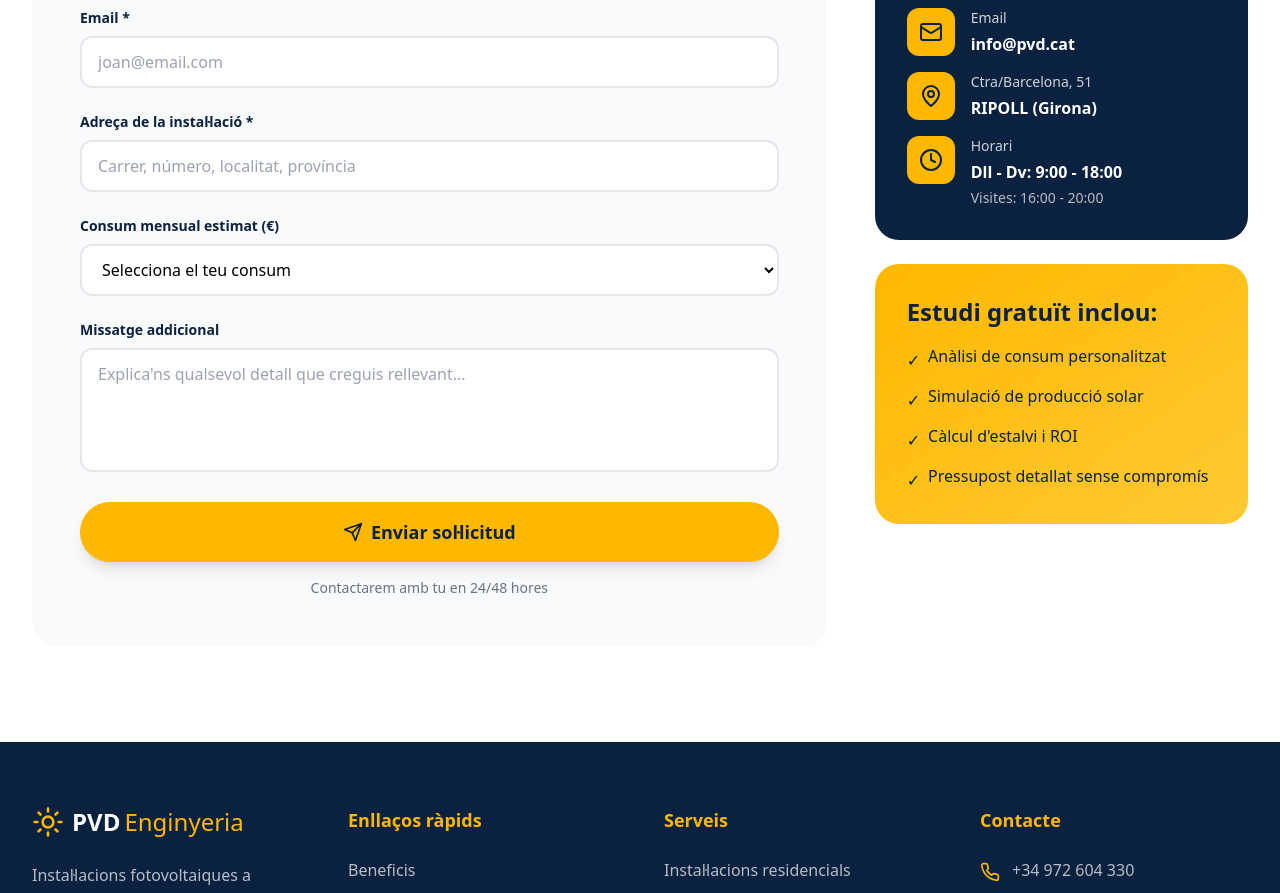
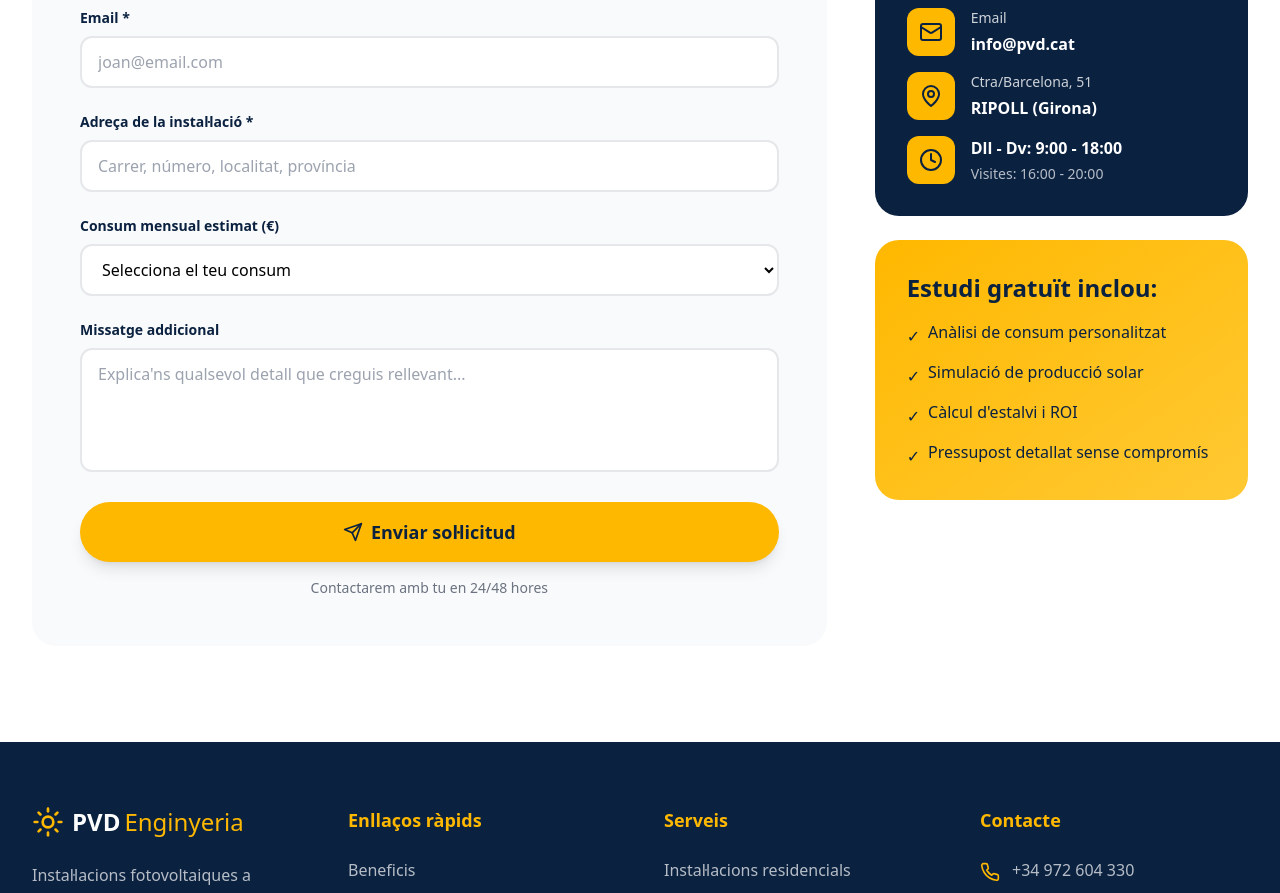
Before and after one commit to adriahz/pvd.cat, a React (Vite) app: page / in a window 1280 px wide. Shown: the part 4480-5373 px from the top of the page. Built offline with nearby package versions, Linux system fonts and the light colour scheme.

Commit message:
Updated Contact.tsx

```diff
--- a/src/components/Contact.tsx
+++ b/src/components/Contact.tsx
@@ -188,7 +188,6 @@ export default function Contact() {
                     <Clock size={24} className="text-[#0A2140]" />
                   </div>
                   <div>
-                    <div className="text-sm text-white/80 mb-1">Horari</div>
                     <div className="font-semibold">Dll - Dv: 9:00 - 18:00</div>
                     <div className="text-sm text-white/70 mt-1">Visites: 16:00 - 20:00</div>
                   </div>
```
